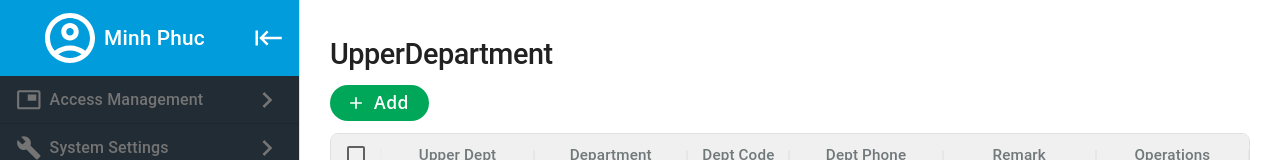
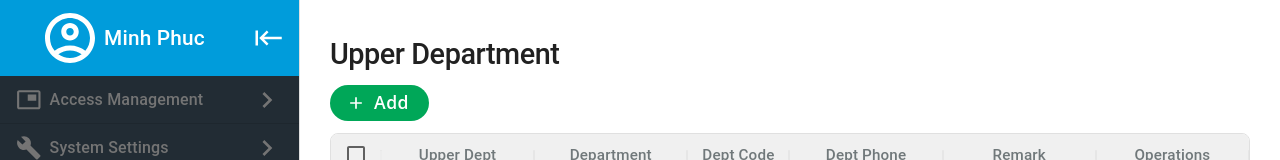
Before and after one commit to PhucDong/sbd-project-fe, a React (Create React App) app: page /system-settings/upper-department in a window 1280 px wide. Shown: the top 160 px of the page. Built offline with nearby package versions, Linux system fonts and the light colour scheme.

Commit message:
Add white space to section's heading

```diff
--- a/src/pages/UpperDepartment.js
+++ b/src/pages/UpperDepartment.js
@@ -77,7 +77,7 @@ function UpperDepartment() {
 
   return (
     <Box>
-      <MainHeadingLayout>UpperDepartment</MainHeadingLayout>
+      <MainHeadingLayout>Upper Department</MainHeadingLayout>
       <MainButtonGroupLayout>
         <Box sx={{ display: "flex", gap: "4px" }}>
           <CustomStyledAddButton
```
